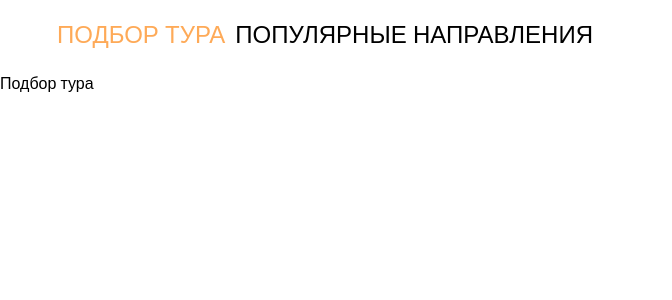
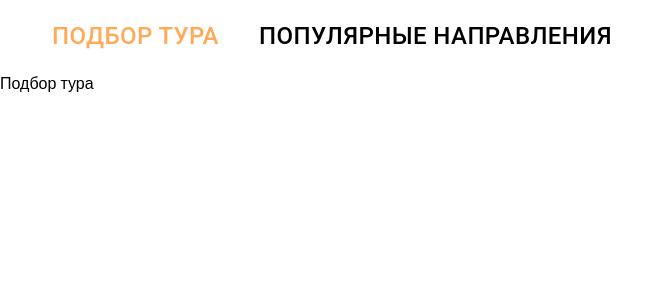
Before and after one commit to TopTrip-ge/top-trip, a React (Create React App) app: page / in a window 1280 px wide. Shown: the top 300 px of the page, without its empty margins (0-672 px from the left). Built offline with nearby package versions, Linux system fonts and the light colour scheme; no server answers.

Commit message:
chore: Refactored navbar

```diff
--- a/src/components/header/navbar/navbar-style.ts
+++ b/src/components/header/navbar/navbar-style.ts
@@ -3,7 +3,6 @@ import styled from "styled-components";
 
 export const StyledNavLink = styled(NavLink)`
   font-size: 24px;
-  padding: 5px;
   text-transform: uppercase;
   text-decoration: none;
   color: ${({ theme: { colors } }) => colors.black};
--- a/src/components/header/navbar/navbar.tsx
+++ b/src/components/header/navbar/navbar.tsx
@@ -1,13 +1,25 @@
 import { FC } from "react";
-import { Box, Tabs } from "@mui/material";
+import { Box, Tab, Tabs } from "@mui/material";
 import { StyledNavLink } from "./navbar-style";
 import { PATHS } from "enums/paths";
 
+const NAVBAR_ITEMS = [
+  <StyledNavLink to={PATHS.HOME}>Подбор тура</StyledNavLink>,
+  <StyledNavLink to={PATHS.POPULAR_DESTINATIONS}>
+    Популярные направления
+  </StyledNavLink>,
+];
+
 export const Navbar: FC = () => (
   <Box sx={{ padding: "12px 0" }}>
-    <Tabs sx={{ gap: "12px" }} aria-label="nav tabs example">
-      <StyledNavLink to={PATHS.HOME}>Подбор тура</StyledNavLink>
-      <StyledNavLink to={PATHS.POPULAR_DESTINATIONS}>Популярные направления</StyledNavLink>
+    <Tabs
+      component="nav"
+      aria-label="nav tabs"
+      sx={{ "[role='tablist']": { gap: 5 } }}
+    >
+      {NAVBAR_ITEMS.map((label) => (
+        <Tab label={label} sx={{ p: 0, maxWidth: "100%" }} />
+      ))}
     </Tabs>
   </Box>
 );
```
Also changed, not shown: 1 other file (tests, documents, lock files or other folders).
